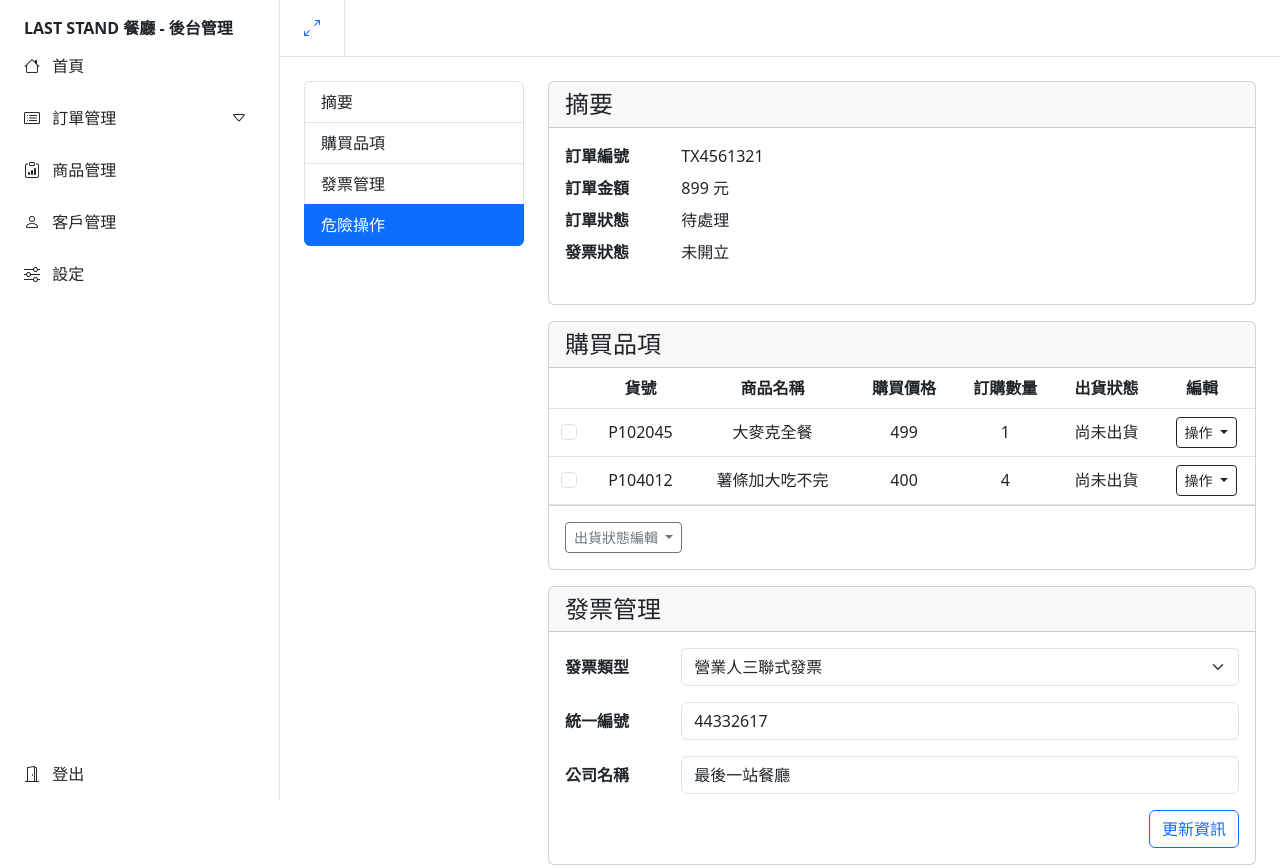
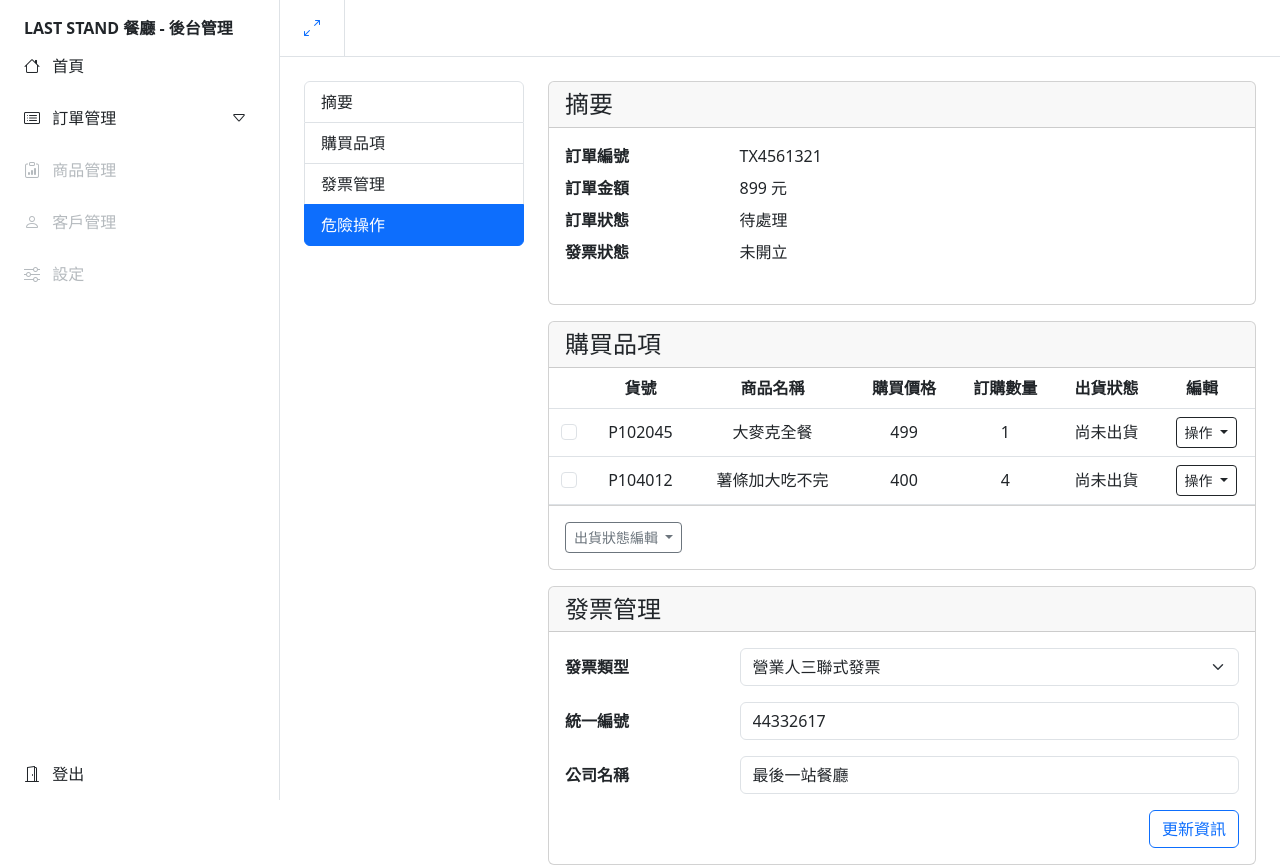
Before and after one commit to Sanazawa/BS5_ManagementDashboard, a website: page order.html in a window 1280 px wide. Shown: the top 868 px of the page. Drawn offline with nearby package versions, Linux system fonts and the light colour scheme.

Commit message:
頁面後面調整及新增sidebar.disable的設定

```diff
--- a/order.html
+++ b/order.html
@@ -53,24 +53,24 @@
                     </div>
                 </div>
 
-                <a href="#" class="sidebar-link px-4">
+                <a href="#" class="sidebar-link px-4 disabled">
                     <i class="bi bi-clipboard-data me-2"></i>
                     商品管理
                 </a>
 
-                <a href="#" class="sidebar-link px-4">
+                <a href="#" class="sidebar-link px-4 disabled">
                     <i class="bi bi-person me-2"></i>
                     客戶管理
                 </a>
 
-                <a href="#" class="sidebar-link px-4">
+                <a href="#" class="sidebar-link px-4 disabled">
                     <i class="bi bi-sliders me-2"></i>
                     設定
                 </a>
 
             </div>
             <!-- 登出按鈕 -->
-            <a href="#" class="mt-auto sidebar-link px-4">
+            <a href="" class="mt-auto sidebar-link px-4">
                 <i class="bi bi-door-open me-2"></i>
                 登出
             </a>
@@ -107,14 +107,14 @@
                             <h2 class="card-header h4">摘要</h2>
                             <div class="card-body">
                                 <dl class="row">
-                                    <dt class="col-sm-2 text-truncate">訂單編號</dt>
-                                    <dd class="col-sm-10">TX4561321</dd>
-                                    <dt class="col-sm-2 text-truncate">訂單金額</dt>
-                                    <dd class="col-sm-10">899 元</dd>
-                                    <dt class="col-sm-2 text-truncate">訂單狀態</dt>
-                                    <dd class="col-sm-10">待處理</dd>
-                                    <dt class="col-sm-2 text-truncate">發票狀態</dt>
-                                    <dd class="col-sm-10">未開立</dd>
+                                    <dt class="col-sm-3 text-truncate">訂單編號</dt>
+                                    <dd class="col-sm-9">TX4561321</dd>
+                                    <dt class="col-sm-3 text-truncate">訂單金額</dt>
+                                    <dd class="col-sm-9">899 元</dd>
+                                    <dt class="col-sm-3 text-truncate">訂單狀態</dt>
+                                    <dd class="col-sm-9">待處理</dd>
+                                    <dt class="col-sm-3 text-truncate">發票狀態</dt>
+                                    <dd class="col-sm-9">未開立</dd>
                                 </dl>
                             </div>
                         </div>
@@ -205,8 +205,8 @@
                             <h2 class="card-header h4">發票管理</h2>
                             <div class="card-body">
                                 <div class="row mb-3">
-                                    <label for="invoiceType" class="col-sm-2 fw-bold col-form-label">發票類型</label>
-                                    <div class="col-sm-10">
+                                    <label for="invoiceType" class="col-sm-3 fw-bold col-form-label text-truncate">發票類型</label>
+                                    <div class="col-sm-9">
                                         <select id="invoiceType" class="form-select">
                                             <option disabled>請選擇發票類型</option>
                                             <option value="營業人三聯式發票" selected>營業人三聯式發票</option>
@@ -215,14 +215,14 @@
                                     </div>
                                 </div>
                                 <div class="row mb-3">
-                                    <label for="taxNumber" class="col-sm-2 fw-bold col-form-label">統一編號</label>
-                                    <div class="col-sm-10">
+                                    <label for="taxNumber" class="col-sm-3 fw-bold col-form-label text-truncate">統一編號</label>
+                                    <div class="col-sm-9">
                                         <input id="taxNumber" type="text" class="form-control" value="44332617">
                                     </div>
                                 </div>
                                 <div class="row mb-3">
-                                    <label for="companyName" class="col-sm-2 fw-bold col-form-label">公司名稱</label>
-                                    <div class="col-sm-10">
+                                    <label for="companyName" class="col-sm-3 fw-bold col-form-label text-truncate">公司名稱</label>
+                                    <div class="col-sm-9">
                                         <input id="companyName" type="text" class="form-control" value="最後一站餐廳">
                                     </div>
                                 </div>
--- a/stylesheets/components/_sidebar.scss
+++ b/stylesheets/components/_sidebar.scss
@@ -31,6 +31,15 @@ $sidebar-width: 280px;
             height: 100%;
             width: 3px;
             background: $primary;
+        }
+    }
+
+    .sidebar-link.disabled {
+        position: relative;
+        pointer-events: none;
+        color: rgba($secondary, 0.5);
+        &:hover{
+            background-color: rgba($secondary, 0);
         }
     }
 }
```
Also changed, not shown: home.html (+3 -3 lines), layout.html (+3 -3 lines), orders.html (+3 -3 lines), stylesheets/all.css, 1 other file.
